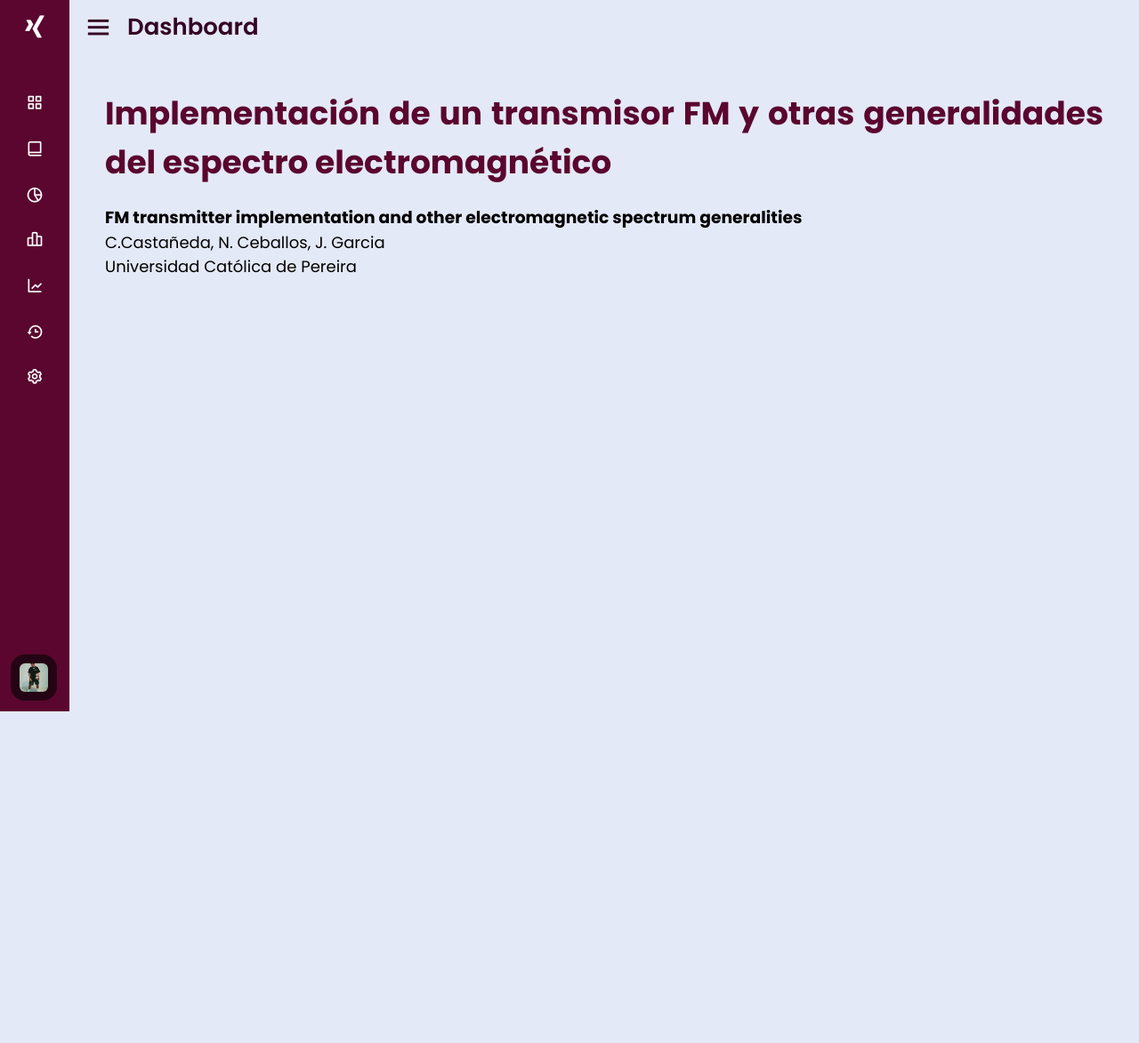
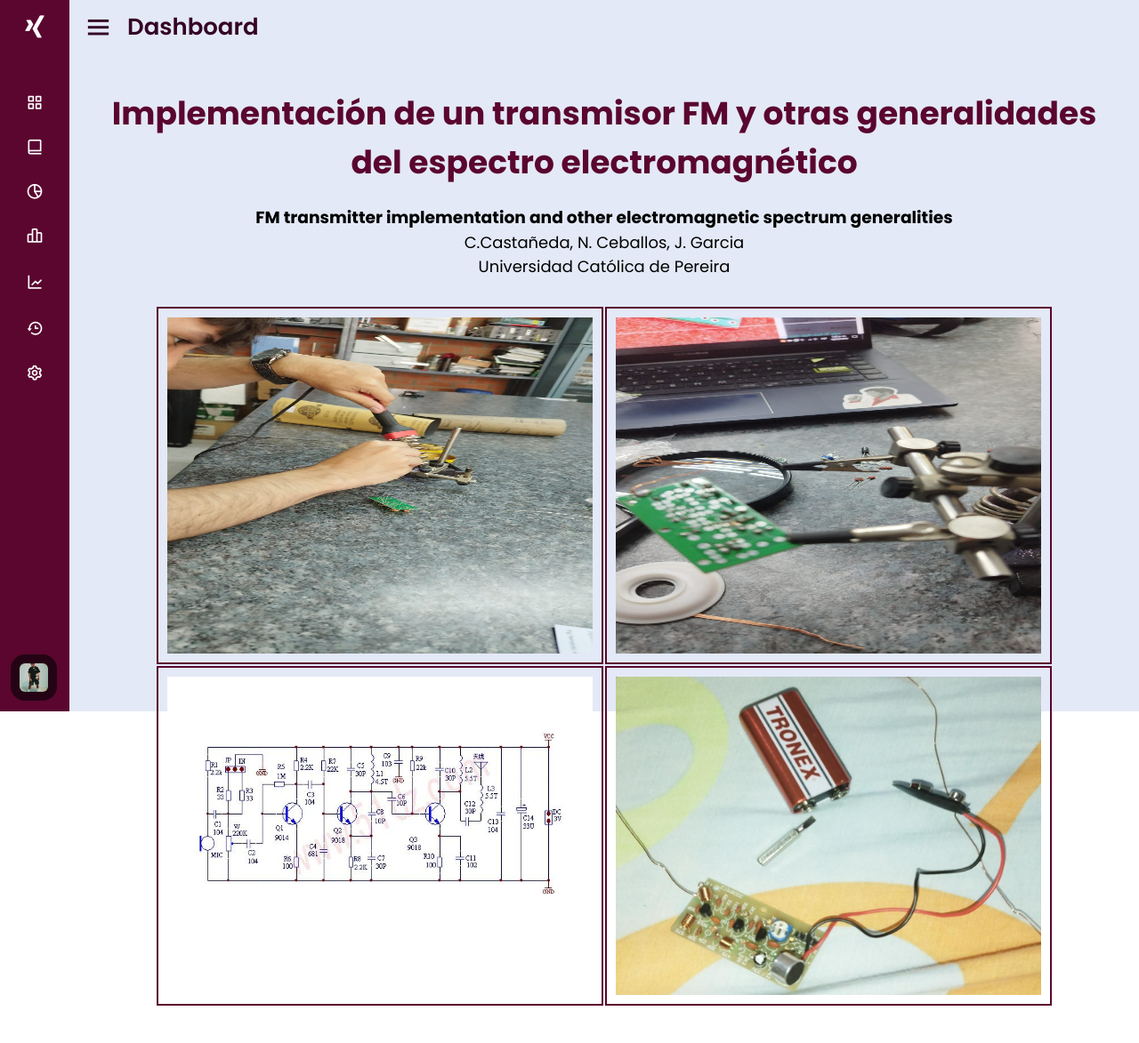
Before and after one commit to liandd/Colectivo, a PHP site: page /php/modelo/inicio.php in a window 1280 px wide. Shown: the whole page at 89% size. Before the commit the page ends 800 px from the top, so only its background shows below. Run offline with PHP 8.4, Linux system fonts and the light colour scheme; the visitor is signed in with stand-in values (Sample User, id 1).

Commit message:
All changes beta 0.95

```diff
--- a/modelo/inicio.php
+++ b/modelo/inicio.php
@@ -18,6 +18,22 @@
   <head>
     <link rel="stylesheet" href="../css/dashboard.css" type="text/css">
     <link href='https://unpkg.com/boxicons@2.1.4/css/boxicons.min.css' rel='stylesheet'>
+    <style>
+    body {
+      justify-content: center;
+      align-items: center;
+      height: 100vh;
+      margin: 0;
+    }
+    table {
+      margin: auto;
+    }
+    td {
+      padding: 10px;
+      border: 2px solid black;
+      border-color: #5A062F;
+    }
+  </style>
    </head>
 <body>
   <div class="sidebar close">
@@ -41,7 +57,7 @@
         <div class="iocn-link">
           <a href="#">
             <i class='bx bx-book-alt' ></i>
-            <span class="link_name">Marco teórico</span>
+            <span class="link_name">Marco⠀teórico</span>
           </a>
           <i class='bx bxs-chevron-down arrow' ></i>
         </div>
@@ -94,7 +110,7 @@
           <span class="link_name">Ajustes</span>
         </a>
         <ul class="sub-menu blank">
-          <li><a class="link_name" href="#" onclick="cargarIframe('./perfil.php')">Ajustes</a></li>
+          <li><a class="link_name" href="#" onclick="cargarIframe('./ajustes.php')">Ajustes</a></li>
         </ul>
       </li>
       <li>
@@ -117,11 +133,29 @@
       <span class="text">Dashboard</span>
     </div>
     <section class="content">
-    <h2>Implementación de un transmisor FM y otras generalidades del espectro electromagnético</h2>
-    <h3>FM transmitter implementation and other electromagnetic spectrum generalities</h3>
-    <p>C.Castañeda, N. Ceballos, J. Garcia <br>
+    <h2 style="text-align: center;">Implementación de un transmisor FM y otras generalidades del espectro electromagnético</h2>
+    <h3 style="text-align: center;">FM transmitter implementation and other electromagnetic spectrum generalities</h3>
+    <p style="text-align: center;">C.Castañeda, N. Ceballos, J. Garcia <br>
        Universidad Católica de Pereira
     </p>
+    <table>
+  <tr>
+    <td>
+      <img src="../images/Foto2.jpeg" alt="Imagen 1" style="width: 478px; height: 378px;">
+    </td>
+    <td>
+      <img src="../images/Foto3.jpeg" alt="Imagen 2" style="width: 478px; height: 378px;">
+    </td>
+  </tr>
+  <tr>
+    <td>
+      <img src="../images/Foto4.jpeg" alt="Imagen 3" style="width: 478px; height: 358px;">
+    </td>
+    <td>
+      <img src="../images/Foto5.jpeg" alt="Imagen 4" style="width: 478px; height: 358px;">
+    </td>
+  </tr>
+</table>
   </section>
   </section>
   <script>
--- a/vista/progra.html
+++ b/vista/progra.html
@@ -71,7 +71,7 @@
 </head>
 <body>
     <header>
-        <h1>Programación y Bases de datos<h1>
+        <h1 style="text-align: center;">Programación y Bases de datos<h1>
     </header>
     <div class="contTable">
         <h3>Tabla de Contenido</h3>
--- a/vista/teleco.html
+++ b/vista/teleco.html
@@ -70,7 +70,7 @@
 </head>
 <body>
     <header>
-        <h1>Telecomunicaciones y Circuitos<h1>
+        <h1 style="text-align: center;">Telecomunicaciones y Circuitos<h1>
     </header>
     <div class="contTable">
         <h3>Tabla de Contenido</h3>
```
Also changed, not shown: css/referencias.css (added, +29 -0 lines), vista/referencias.html (+4 -31 lines), images/Foto2.jpeg (added), images/Foto3.jpeg (added), images/Foto4.jpeg (added), images/Foto5.jpeg (added).
